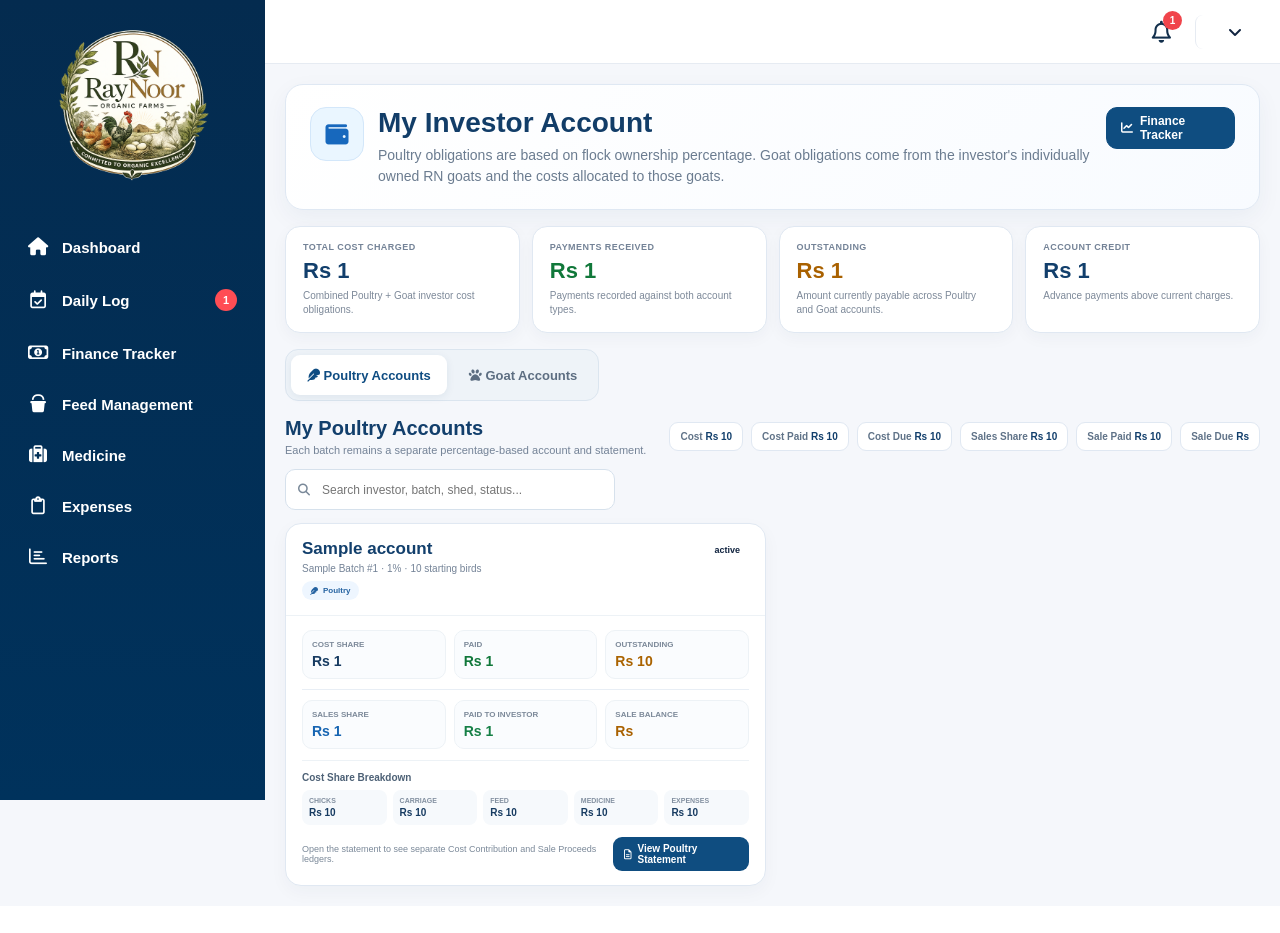
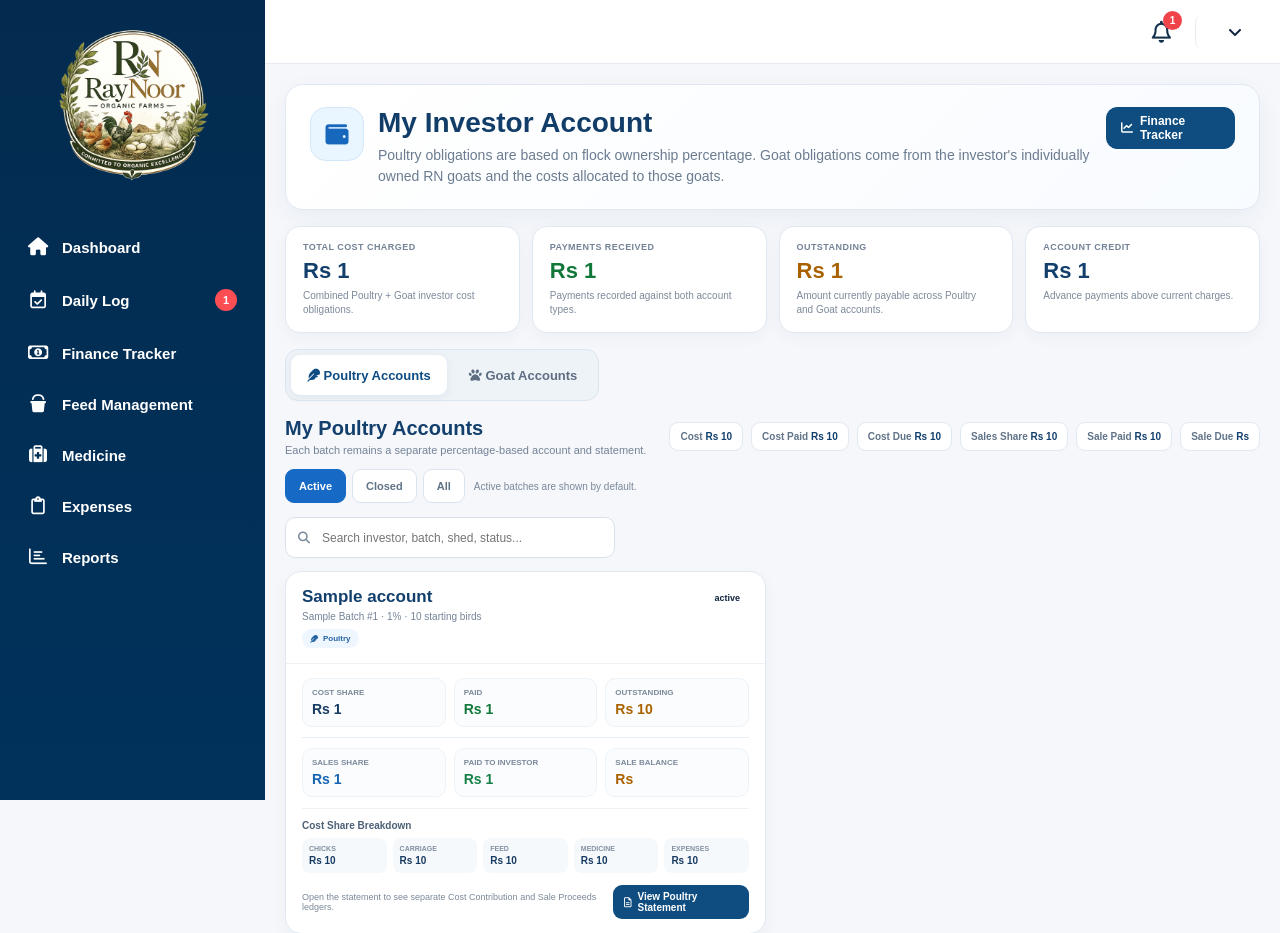
Before and after one commit to khurramrao/poultry-saas, a Django app: template api/templates/api/investor_accounts.html in a window 1280 px wide. Shown: the top 933 px of the page. Before the commit the page ends 897 px from the top, so only its background shows below. Run offline with Django 5.2, Linux system fonts and the light colour scheme; the template is opened without the code that fills it: most values are stand-ins (such as "Sample title", 1, 10 or a date in 2020).

Commit message:
INVESTOR ALLOCATION UPDATED WITH ADMIN WITH CLOSE BATCHES UPDATED

```diff
--- a/api/templates/api/investor_accounts.html
+++ b/api/templates/api/investor_accounts.html
@@ -14,7 +14,7 @@
 
     .account-tabs{display:inline-flex;gap:6px;padding:5px;margin-bottom:16px;border:1px solid #dbe5ef;border-radius:13px;background:#eef3f8}.tab-btn{min-height:40px;padding:0 16px;border:0;border-radius:9px;background:transparent;color:#5d6e82;font-size:13px;font-weight:850;cursor:pointer}.tab-btn.active{background:#fff;color:#0e4c82;box-shadow:0 2px 8px rgba(25,63,100,.08)}.tab-panel{display:none}.tab-panel.active{display:block}
 
-    .section-bar{display:flex;justify-content:space-between;align-items:center;gap:12px;margin-bottom:13px}.section-bar h2{margin:0;color:#123f6c;font-size:20px}.section-bar p{margin:4px 0 0;color:#748397;font-size:11px}.section-totals{display:flex;gap:8px;flex-wrap:wrap}.mini-total{padding:8px 10px;border-radius:9px;background:#fff;border:1px solid #e0e8f2;color:#607388;font-size:10px;font-weight:800}.mini-total strong{color:#123f6c}
+    .section-bar{display:flex;justify-content:space-between;align-items:center;gap:12px;margin-bottom:13px}.section-bar h2{margin:0;color:#123f6c;font-size:20px}.section-bar p{margin:4px 0 0;color:#748397;font-size:11px}.section-totals{display:flex;gap:8px;flex-wrap:wrap}.mini-total{padding:8px 10px;border-radius:9px;background:#fff;border:1px solid #e0e8f2;color:#607388;font-size:10px;font-weight:800}.mini-total strong{color:#123f6c}.batch-filter{display:flex;gap:6px;align-items:center;flex-wrap:wrap;margin:0 0 14px}.batch-filter a{display:inline-flex;align-items:center;justify-content:center;min-height:34px;padding:0 13px;border:1px solid #d9e4ef;border-radius:9px;background:#fff;color:#607388;text-decoration:none;font-size:11px;font-weight:850}.batch-filter a:hover{border-color:#b8cee3;color:#145e9f}.batch-filter a.active{background:#1669c5;border-color:#1669c5;color:#fff}.filter-note{color:#7a8899;font-size:10px;margin-left:3px}
     .search-wrap{position:relative;width:min(100%,330px)}.search-wrap i{position:absolute;left:13px;top:50%;transform:translateY(-50%);color:#7a8999;font-size:12px}.search-input{width:100%;height:41px;border:1px solid #d6e1ec;border-radius:10px;padding:0 12px 0 36px;font-size:12px;outline:none;background:#fff}.search-input:focus{border-color:#2e78c8;box-shadow:0 0 0 3px rgba(46,120,200,.09)}
 
     .accounts-grid{display:grid;grid-template-columns:repeat(2,minmax(0,1fr));gap:13px}.account-card{background:#fff;border:1px solid #e0e8f2;border-radius:16px;overflow:hidden;box-shadow:0 6px 18px rgba(17,49,82,.04)}.account-head{display:flex;justify-content:space-between;align-items:flex-start;gap:10px;padding:15px 16px;border-bottom:1px solid #edf2f6}.account-name{font-size:17px;color:#123f6c;font-weight:900}.account-meta{margin-top:4px;color:#748397;font-size:10px}.account-type{display:inline-flex;align-items:center;gap:5px;padding:5px 8px;border-radius:999px;background:#eef6ff;color:#2462a1;font-size:8px;font-weight:900;margin-top:7px}.account-type.goat{background:#e8f7ed;color:#197940}.account-type.farm{background:#eef8f1;color:#13763a}.farm-section{margin:0 0 18px;padding:14px;border:1px solid #cfe6d6;border-radius:15px;background:linear-gradient(135deg,#fbfffc,#f2fbf5)}.farm-section-head{display:flex;justify-content:space-between;align-items:flex-start;gap:12px;margin-bottom:11px}.farm-section-head h3{margin:0;color:#135d34;font-size:16px}.farm-section-head p{margin:4px 0 0;color:#6c7e72;font-size:10px}.farm-account-card{border-color:#d2e8d9}.farm-account-card .account-head{background:#fbfffc}.farm-totals{display:flex;gap:6px;flex-wrap:wrap}.farm-totals .mini-total{background:#fff}.money-box.invested .money-value{color:#11783a}.money-box.withdrawn .money-value{color:#168046}
@@ -71,6 +71,14 @@
                 <span class="mini-total">Sale Due <strong>Rs {{ poultry_total_sale_due|floatformat:0|intcomma }}</strong></span>
             </div>
         </div>
+
+        <div class="batch-filter" aria-label="Poultry batch account filter">
+            <a href="?status=active" class="{% if status_filter == 'active' %}active{% endif %}">Active</a>
+            <a href="?status=closed" class="{% if status_filter == 'closed' %}active{% endif %}">Closed</a>
+            <a href="?status=all" class="{% if status_filter == 'all' %}active{% endif %}">All</a>
+            <span class="filter-note">Active batches are shown by default.</span>
+        </div>
+
         {% if is_admin and farm_accounts %}
         <section class="farm-section">
             <div class="farm-section-head">
@@ -165,7 +173,7 @@
                 {% endfor %}
             </div>
             <div class="no-results" id="poultryNoResults">No matching Poultry accounts found.</div>
-        {% else %}<div class="empty">No Poultry investor accounts are available.</div>{% endif %}
+        {% else %}<div class="empty">No {{ status_filter|title }} Poultry investor accounts are available.</div>{% endif %}
     </div>
 
     <div class="tab-panel" id="goatAccounts">
```
Also changed, not shown: api/views/investor_accounts.py (+38 -2 lines), db.sqlite3.
